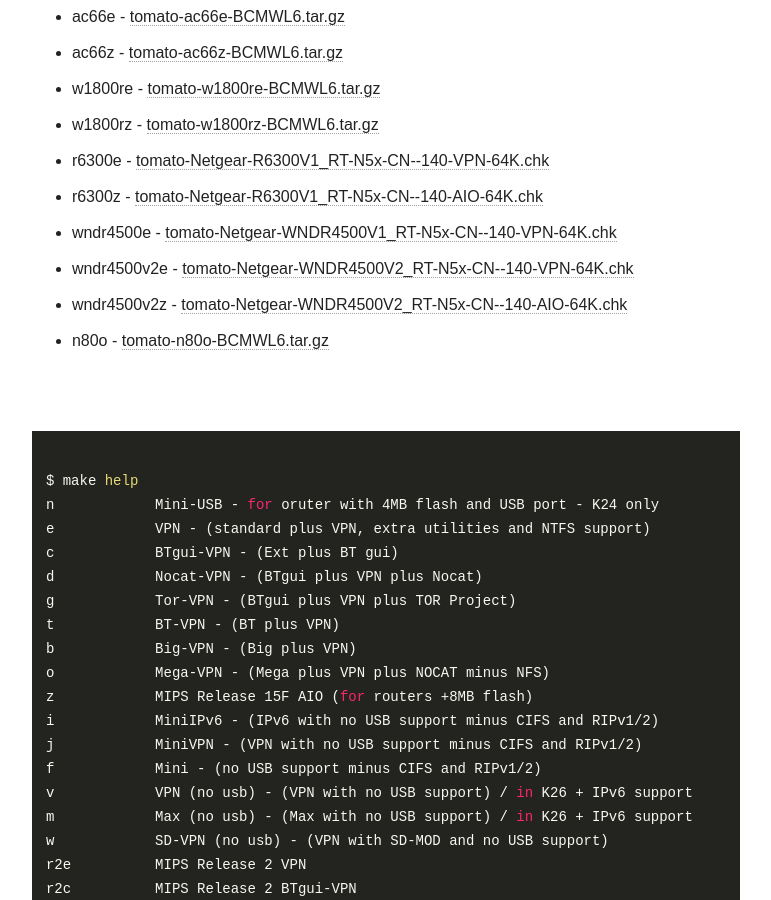
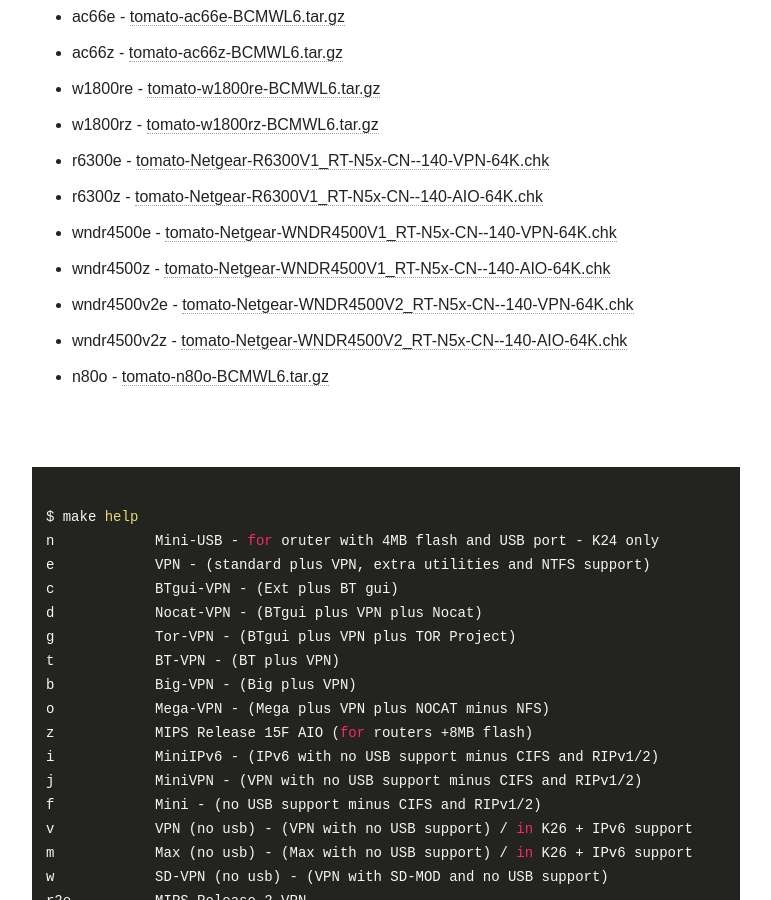
Before and after one commit to oglopss/tomato-ci-ctf-jekyll, a Jekyll site: the page built from index.html, in a window 1280 px wide and 900 px high, scrolled down 2575 px. Shown: the whole window, without its empty margins (254-1025 px from the left). Built offline with Jekyll 4.4.1, drawn with Linux system fonts in a browser that asks for light colours; nearby versions of some CDN libraries.

Commit message:
Travis build 3 wndr4500z pushed to gh-pages

```diff
--- a/_data/ss.yml
+++ b/_data/ss.yml
@@ -64,3 +64,4 @@
   - 0057 ac66z tomato-ac66z-BCMWL6.tar.gz
   - 0065 wndr4500v2z tomato-Netgear-WNDR4500V2_RT-N5x-CN--140-AIO-64K.chk
   - 0025 n60z
+  - 0063 wndr4500z tomato-Netgear-WNDR4500V1_RT-N5x-CN--140-AIO-64K.chk
```
Also changed, not shown: 1 other file.
